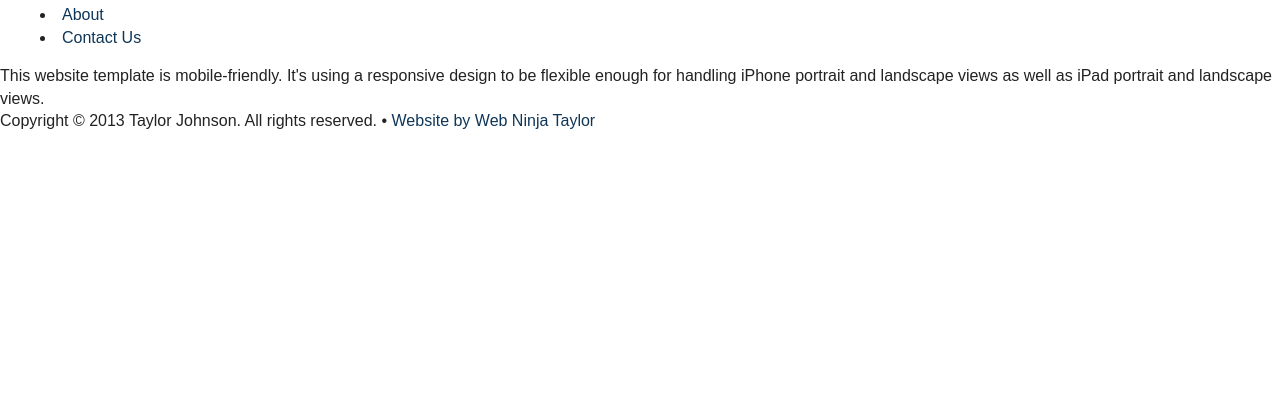
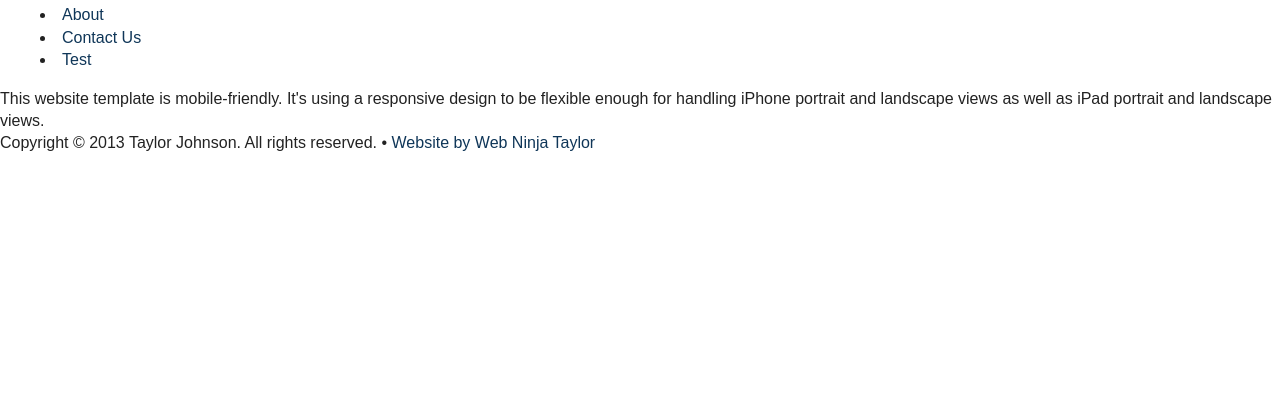
Before and after one commit to webninjataylor/wntframework, a PHP site: page / in a window 1280 px wide. Shown: the part 334-741 px from the top of the page. Run offline with PHP 8.4, Linux system fonts and the light colour scheme; style sheets or scripts are compiled from the project's sources; some libraries are stand-ins or nearby versions.

Commit message:
Added test menu item

```diff
--- a/includes/menu.php
+++ b/includes/menu.php
@@ -2,4 +2,5 @@
     <li><a href="index.php" data-path="/index.php">Home</a></li>
     <li><a href="about.php" data-path="/about.php">About</a></li>
     <li><a href="contactus.php" data-path="/contactus.php">Contact Us</a></li>
+    <li><a href="test.php" data-path="/test.php">Test</a></li>
 </menu>
```
